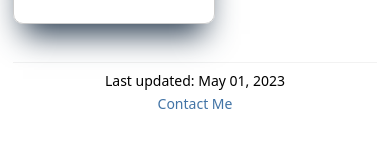
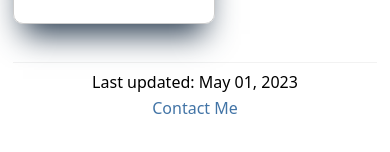
Before and after one commit to gladwinc/record-store, a plain HTML site: page index.html in a window 390 px wide. Shown: the part 4632-4784 px from the top of the page. Drawn offline with Linux system fonts and the light colour scheme.

Commit message:
Update CSS

```diff
--- a/css/more.css
+++ b/css/more.css
@@ -161,10 +161,6 @@ footer {
   text-align: center;
 }
 
-footer p {
-  font-size: 14px;
-}
-
 textarea {
   font-family: system-ui, -apple-system, BlinkMacSystemFont, "Segoe UI", Roboto,
     Oxygen, Ubuntu, Cantarell, "PT Sans", "Open Sans", "Fira Sans", "Droid Sans",
--- a/css/sakura.css
+++ b/css/sakura.css
@@ -17,9 +17,14 @@ body {
 }
 
 @media (max-width: 684px) {
-  body {
+  body,
+  footer {
     font-size: 1.53rem;
   }
+}
+
+footer {
+  font-size: 16px;
 }
 
 @media (max-width: 382px) {
```
